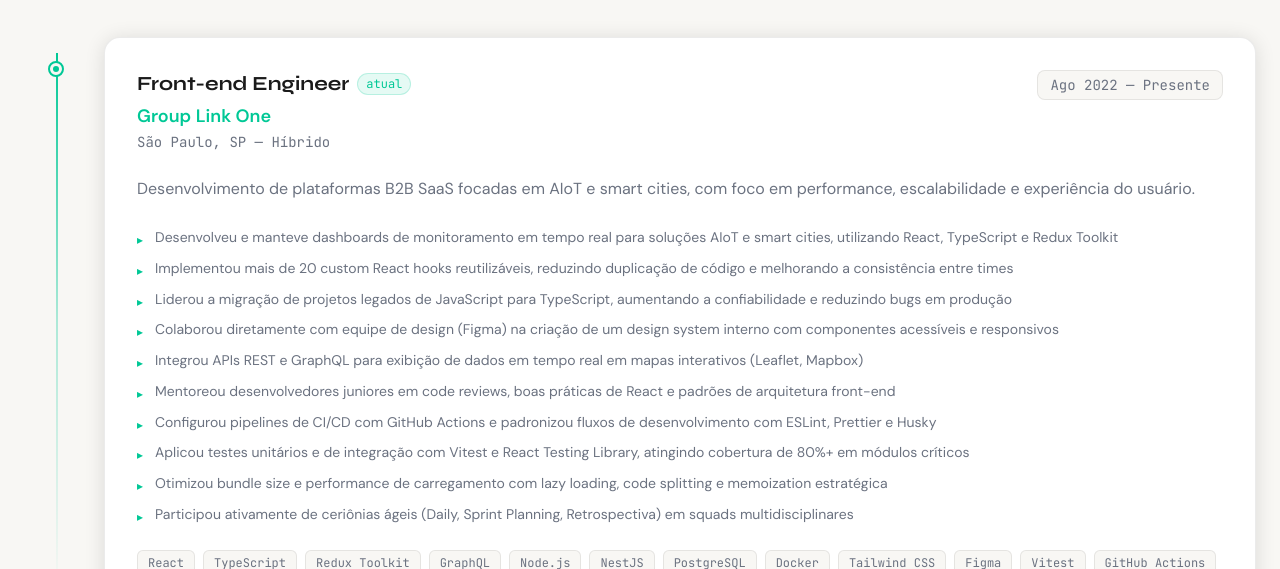
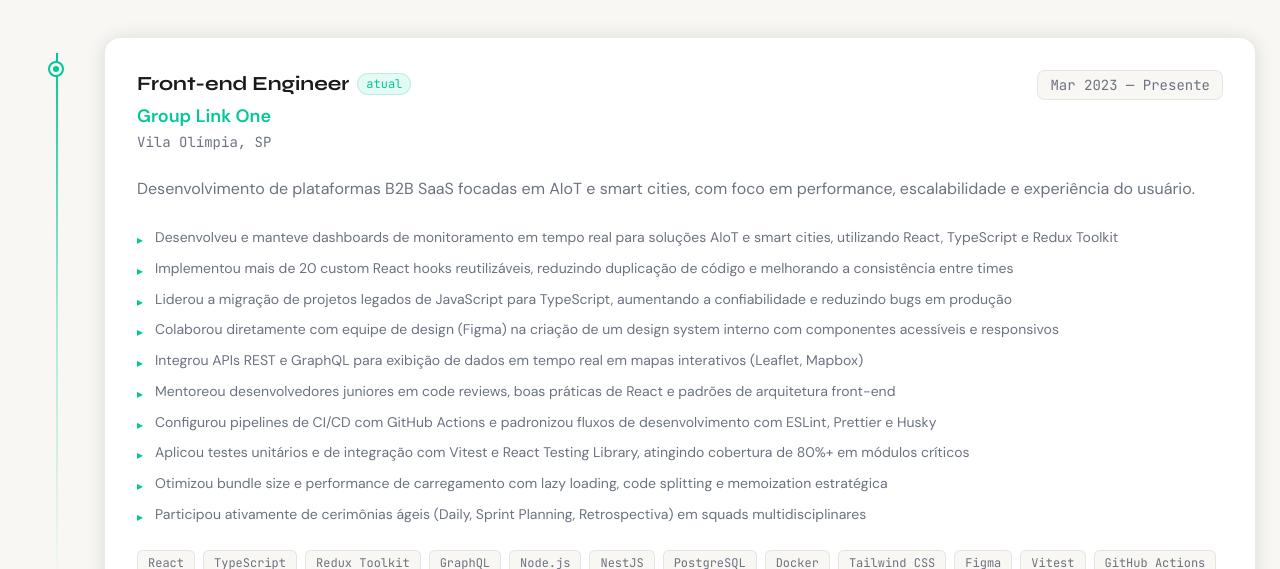
Before and after one commit to enriquebds/portfolio, a React (Vite) app: page / in a window 1280 px wide. Shown: the part 2231-2800 px from the top of the page. Built offline with nearby package versions, Linux system fonts and the light colour scheme.

Commit message:
fix(data): update Group Link One start date and location

```diff
--- a/src/data/experience.ts
+++ b/src/data/experience.ts
@@ -5,8 +5,8 @@
     id: 'group-link-one',
     company: 'Group Link One',
     role: 'Front-end Engineer',
-    period: 'Ago 2022 — Presente',
-    location: 'São Paulo, SP — Híbrido',
+    period: 'Mar 2023 — Presente',
+    location: 'Vila Olímpia, SP',
     description:
       'Desenvolvimento de plataformas B2B SaaS focadas em AIoT e smart cities, com foco em performance, escalabilidade e experiência do usuário.',
     bullets: [
@@ -19,7 +19,7 @@
       'Configurou pipelines de CI/CD com GitHub Actions e padronizou fluxos de desenvolvimento com ESLint, Prettier e Husky',
       'Aplicou testes unitários e de integração com Vitest e React Testing Library, atingindo cobertura de 80%+ em módulos críticos',
       'Otimizou bundle size e performance de carregamento com lazy loading, code splitting e memoization estratégica',
-      'Participou ativamente de ceriônias ágeis (Daily, Sprint Planning, Retrospectiva) em squads multidisciplinares',
+      'Participou ativamente de cerimônias ágeis (Daily, Sprint Planning, Retrospectiva) em squads multidisciplinares',
     ],
     stack: [
       'React',
```
